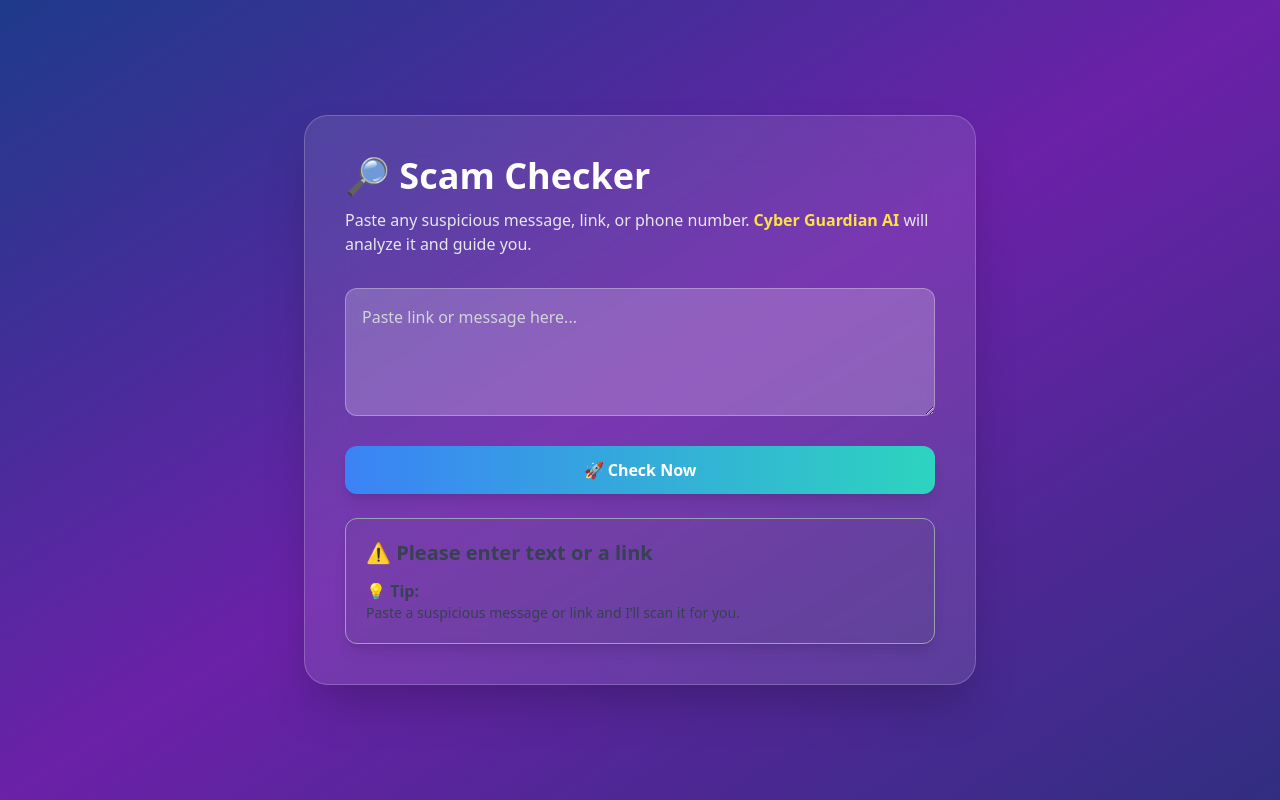
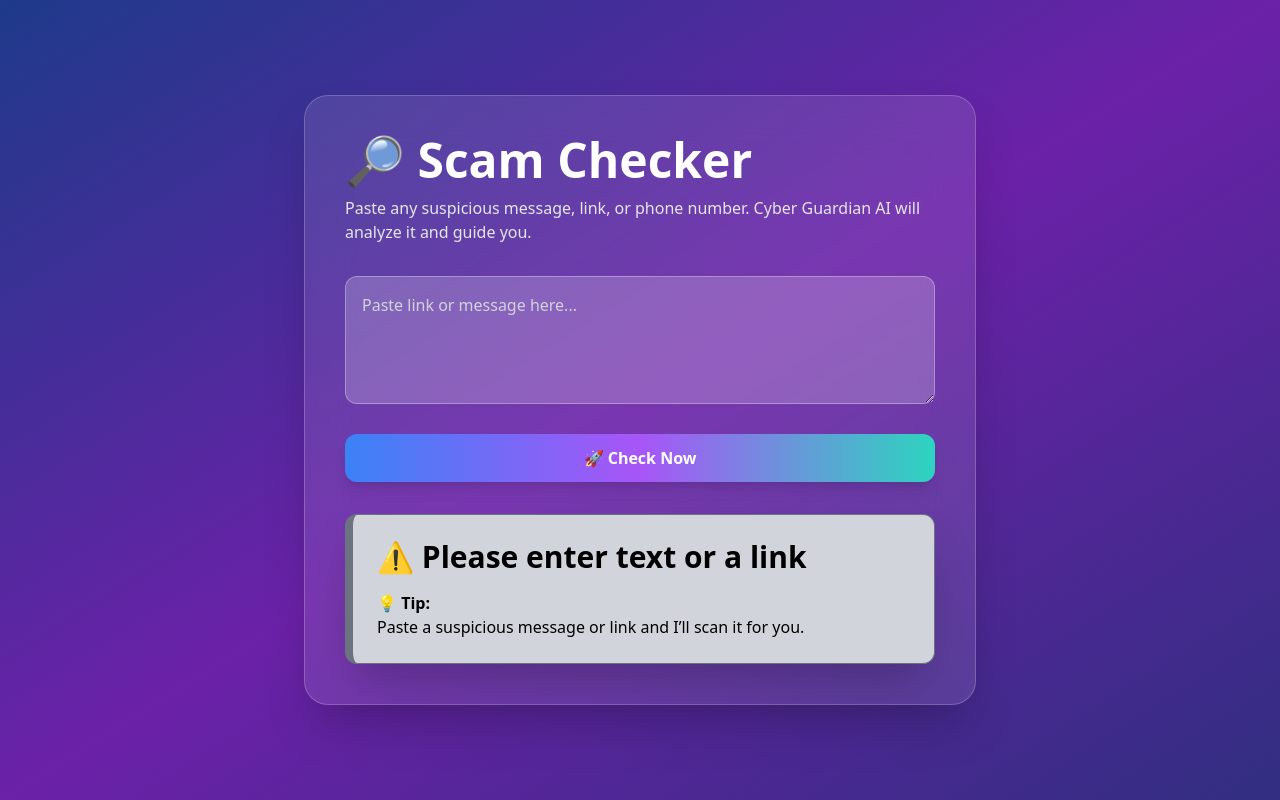
Before and after one commit to kumara-swamy-m/cybershield, a React (Vite) app: page /check in a window 1280 px wide. Both pictures are taken after a click on the button "🚀 Check Now". Built offline with nearby package versions, Linux system fonts and the light colour scheme.

Commit message:
Improved the styling of scam checker page result box

```diff
--- a/src/pages/Check.jsx
+++ b/src/pages/Check.jsx
@@ -25,29 +25,26 @@ export default function Check() {
       reasons.push("Uses insecure protocol (http instead of https).");
       risk = "🚨 High Risk!";
       level = "high";
-      advice = "Avoid clicking this link. If it claims to be your bank, visit the official website directly.";
+      advice = "Avoid clicking this link. Visit the official website directly.";
     }
 
     const keywords = ["otp", "urgent", "lottery", "prize", "password"];
     if (keywords.some((kw) => input.toLowerCase().includes(kw))) {
       reasons.push("Contains suspicious keyword(s).");
+      if (level !== "high") {
         risk = "⚠️ Medium Risk!";
         level = "medium";
+      }
       advice = "Be cautious — scammers often use urgency or free prizes to trick people.";
     }
 
     if (input.length > 80 && input.startsWith("http")) {
       reasons.push("Unusually long link (possible phishing).");
+      if (level !== "high") {
         risk = "⚠️ Medium Risk!";
         level = "medium";
+      }
       advice = "Long or messy links are often phishing attempts. Open sites only from trusted bookmarks.";
-    }
-
-    if (input.includes("free-money") || input.includes("clicknow")) {
-      reasons.push("Domain looks suspicious.");
-      risk = "🚨 High Risk!";
-      level = "high";
-      advice = "This looks dangerous. Don’t click, and warn your friends/family.";
     }
 
     setResult({ risk, level, reasons, advice });
@@ -56,28 +53,30 @@ export default function Check() {
   const getCardStyle = (level) => {
   switch (level) {
     case "high":
-        return "bg-red-500/10 border-red-400 text-red-700";
+      return "bg-red-600 text-white border-l-8 border-red-800 shadow-2xl p-6 rounded-xl";
     case "medium":
-        return "bg-yellow-400/10 border-yellow-400 text-yellow-700";
+      return "bg-yellow-400 text-black border-l-8 border-yellow-600 shadow-2xl p-6 rounded-xl";
     case "safe":
-        return "bg-green-500/10 border-green-400 text-green-700";
+      return "bg-green-600 text-white border-l-8 border-green-800 shadow-2xl p-6 rounded-xl";
     default:
-        return "bg-gray-500/10 border-gray-400 text-gray-700";
+      return "bg-gray-300 text-black border-l-8 border-gray-500 shadow-2xl p-6 rounded-xl";
   }
 };
 
+
   return (
-    <main className="bg-gradient-to-br from-blue-900 via-purple-800 to-indigo-900 min-h-screen flex items-center px-4">
+    <main className="bg-gradient-to-br from-blue-900 via-purple-800 to-indigo-900 min-h-screen flex items-center px-4 py-16">
       <motion.div
-        initial={{ opacity: 0, y: 40 }}
+        initial={{ opacity: 0, y: 50 }}
         animate={{ opacity: 1, y: 0 }}
         transition={{ duration: 0.6 }}
         className="max-w-2xl mx-auto bg-white/10 backdrop-blur-xl p-10 rounded-3xl shadow-2xl border border-white/20 w-full"
       >
-        <h2 className="text-4xl font-extrabold mb-3 text-white">🔎 Scam Checker</h2>
+        <h2 className="text-4xl md:text-5xl font-extrabold mb-3 text-white">
+          🔎 Scam Checker
+        </h2>
         <p className="mb-8 text-gray-200">
-          Paste any suspicious message, link, or phone number.
-          <span className="font-semibold text-yellow-300"> Cyber Guardian AI </span>
+          Paste any suspicious message, link, or phone number. Cyber Guardian AI
           will analyze it and guide you.
         </p>
 
@@ -85,12 +84,12 @@ export default function Check() {
           value={input}
           onChange={(e) => setInput(e.target.value)}
           placeholder="Paste link or message here..."
-          className="w-full bg-white/20 border border-white/30 text-white rounded-xl p-4 mb-6 h-32 focus:outline-none focus:ring-2 focus:ring-yellow-400 placeholder-gray-300"
+          className="w-full bg-white/20 border border-white/30 text-white rounded-xl p-4 mb-6 h-32 focus:outline-none focus:ring-2 focus:ring-indigo-400 placeholder-gray-300 transition"
         />
 
         <button
           onClick={handleCheck}
-          className="w-full bg-gradient-to-r from-blue-500 to-teal-400 text-white px-6 py-3 rounded-xl font-semibold shadow-lg hover:opacity-90 transition"
+          className="w-full bg-gradient-to-r from-blue-500 via-purple-500 to-teal-400 text-white px-6 py-3 rounded-xl font-bold shadow-lg hover:opacity-90 transition"
         >
           🚀 Check Now
         </button>
@@ -100,20 +99,22 @@ export default function Check() {
             initial={{ opacity: 0, y: 20 }}
             animate={{ opacity: 1, y: 0 }}
             transition={{ duration: 0.5 }}
-            className={`mt-6 border rounded-xl p-5 shadow-lg ${getCardStyle(
-              result.level
-            )}`}
+            className={`mt-8 border rounded-xl p-6 ${getCardStyle(result.level)}`}
           >
-            <h3 className="text-xl font-bold mb-2">{result.risk}</h3>
+            <h3 className="text-2xl md:text-3xl font-extrabold mb-3">
+              {result.risk}
+            </h3>
             {result.reasons.length > 0 && (
-              <ul className="list-disc pl-5 space-y-1 text-sm">
+              <ul className="list-disc pl-5 space-y-1 text-sm md:text-base">
                 {result.reasons.map((r, i) => (
                   <li key={i}>{r}</li>
                 ))}
               </ul>
             )}
-            <p className="mt-3 font-semibold">💡 Tip:</p>
-            <p className="text-sm">{result.advice}</p>
+            <p className="mt-4 font-semibold text-sm md:text-base">
+              💡 Tip:
+            </p>
+            <p className="text-sm md:text-base">{result.advice}</p>
           </motion.div>
         )}
       </motion.div>
```
Lines whose indentation alone changed are shown as unchanged.
